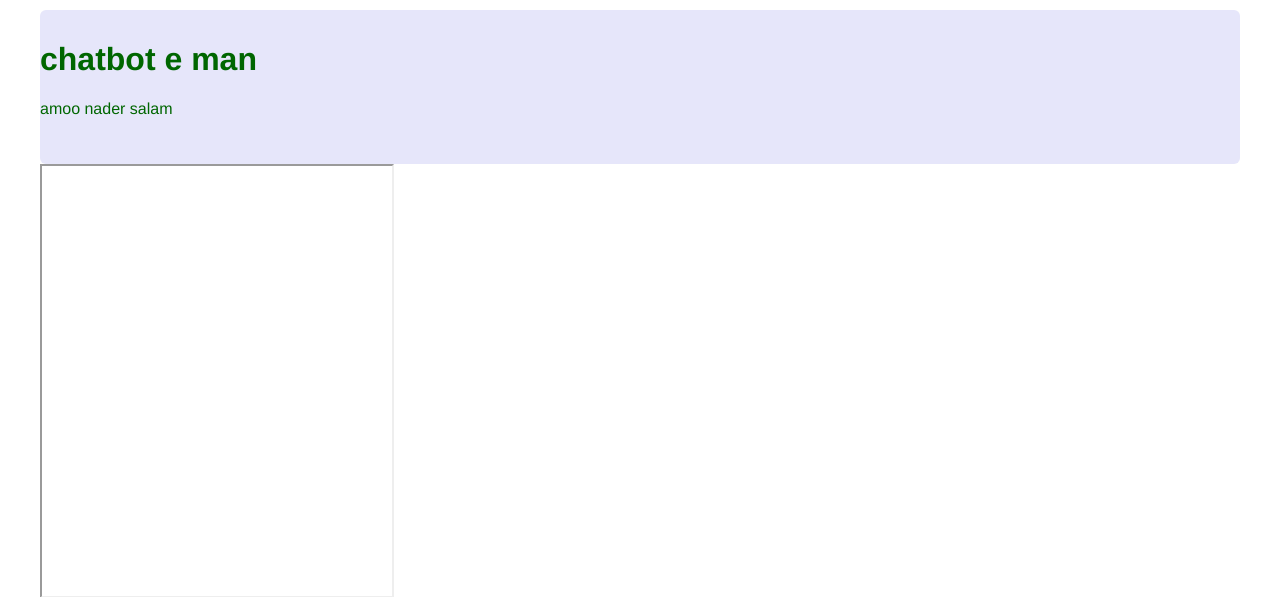
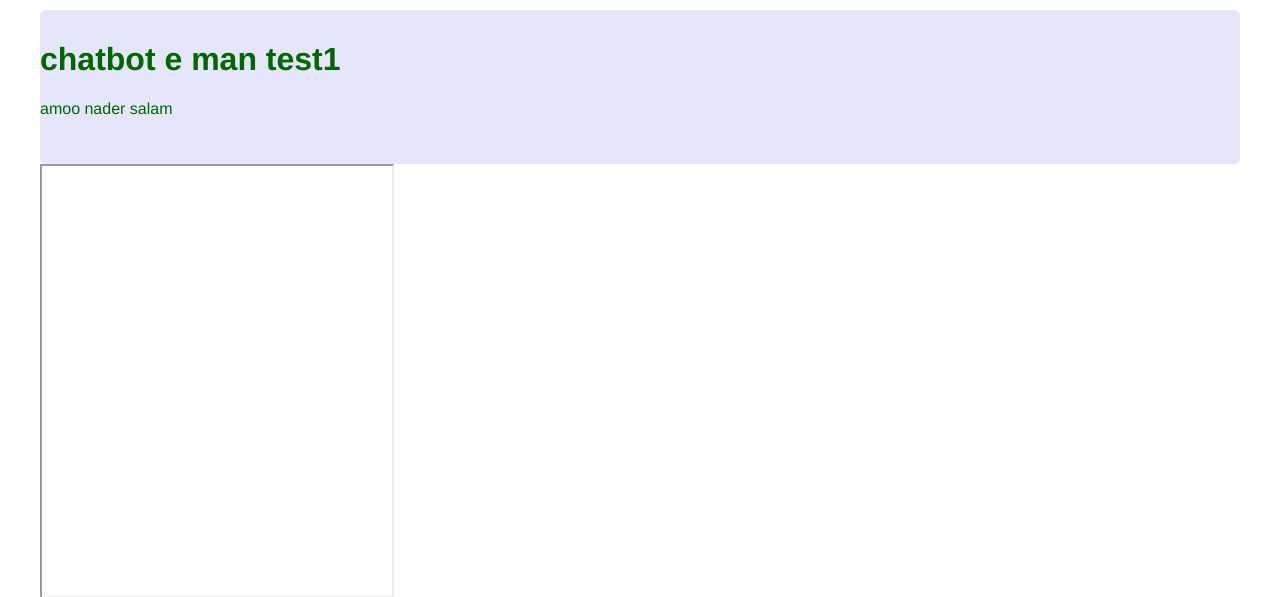
Before and after one commit to Tafti/flask_DialogueFlow, a Flask app: page / in a window 1280 px wide. Shown: the part 35-632 px from the top of the page. Run offline with Flask 2, Linux system fonts and the light colour scheme.

Commit message:
changed the text

```diff
--- a/templates/home.html
+++ b/templates/home.html
@@ -1,7 +1,7 @@
 {%extends "layout.html"%}
 {%block content%}
 <div class="home">
-    <h1>chatbot e man</h1>
+    <h1>chatbot e man test1</h1>
     <p>amoo nader salam</p>
 </div>
 
```
